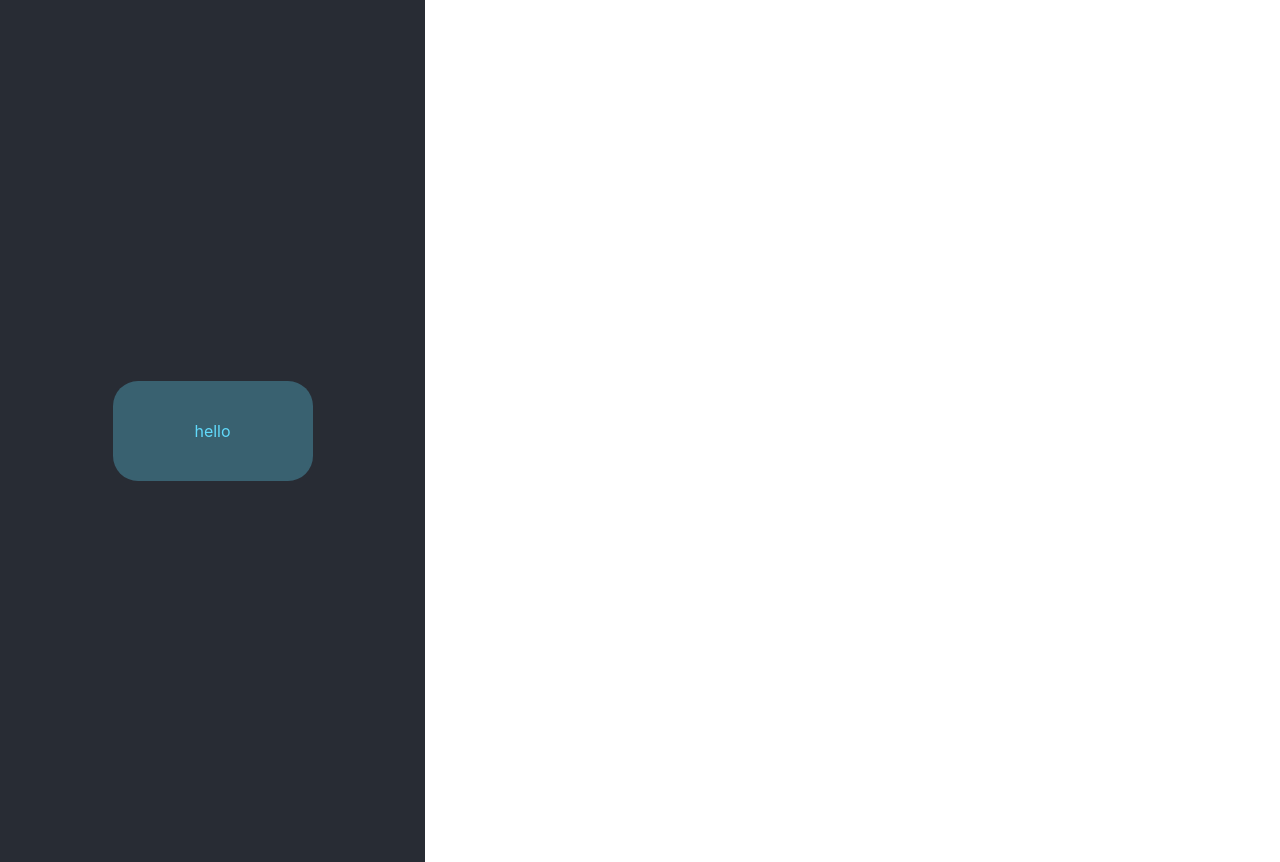
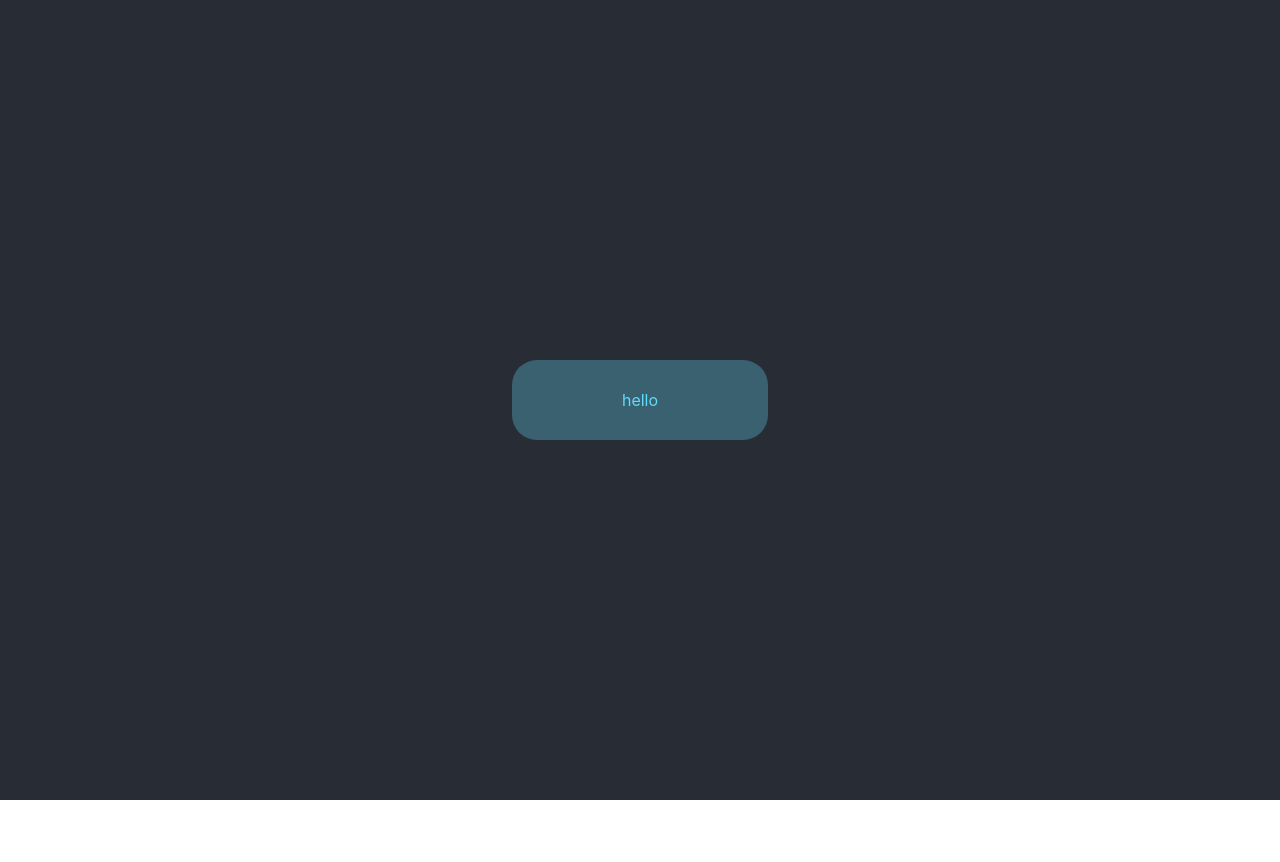
Before and after one commit to Sky274SS/charity-il76, a React (Create React App) app: page / in a window 1280 px wide. After the commit the page ends 800 px from the top, so only its background shows below. Built offline with nearby package versions, Linux system fonts and the light colour scheme.

Commit message:
first step

```diff
--- a/src/pages/startPage.css
+++ b/src/pages/startPage.css
@@ -2,8 +2,8 @@
     display: flex;
     justify-content: center;
     align-items: center;
-    width:425px;
-    height: 862px;
+    width:100vw;
+    height: 100vh;
     background-color: #282c34;
     color: #61dafb;
 }
@@ -11,8 +11,8 @@
     display: flex;
     justify-content: center;
     align-items: center;
-    width: 200px;
-    height: 100px;
+    width: 20vw;
+    height: 10vh;
     background-color: rgba(97, 218, 251, 0.3);
     border-radius: 25px;
 }
```
